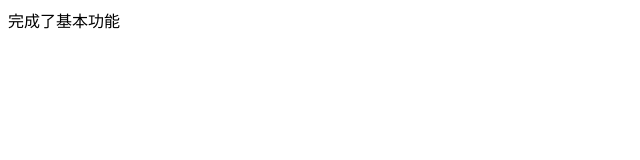
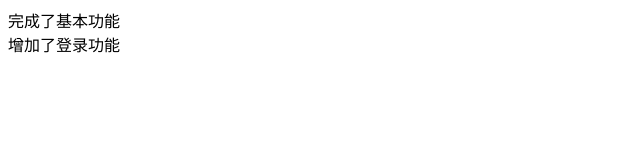
Before and after one commit to geyue11/test, a plain HTML site: page index.html in a window 1280 px wide. Shown: the whole page, without its empty margins (0-640 px from the left). Drawn offline with Linux system fonts and the light colour scheme.

Commit message:
增加了登录功能

```diff
--- a/index.html
+++ b/index.html
@@ -6,5 +6,6 @@
 </head>
 <body>
 	完成了基本功能
+	<div>增加了登录功能</div>
 </body>
 </html>
```
